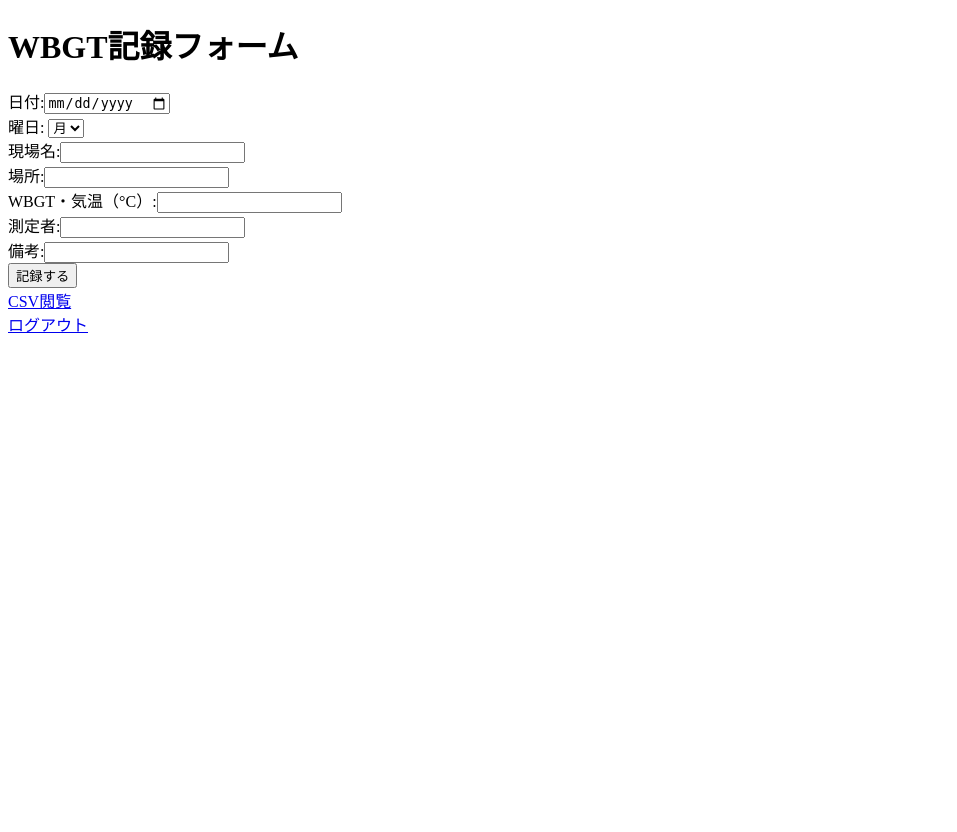
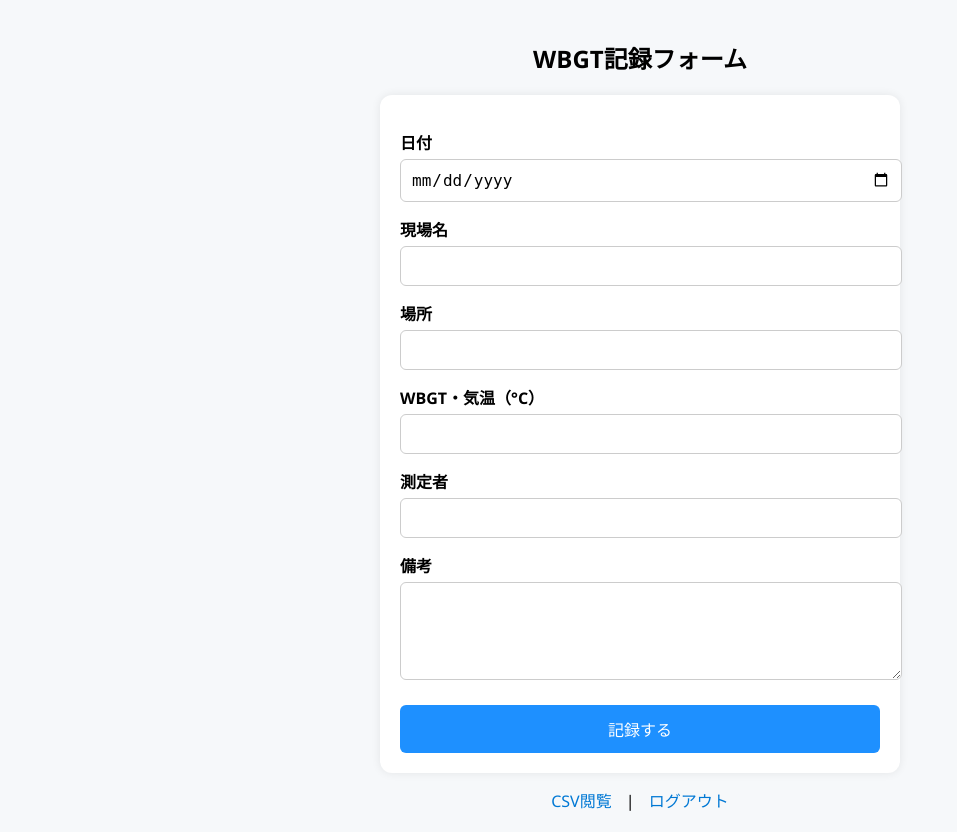
Before and after one commit to y0321suzuki/wbgt-app, a Flask app: page /form in a window 1280 px wide. Shown: the whole page, without its empty margins (0-957 px from the left). Before the commit the page ends 333 px from the top, so only its background shows below. Run offline with Flask 3, Linux system fonts and the light colour scheme; the visitor is signed in with stand-in values (Sample User, id 1); parts of the project's set-up code (start-up, migrations or seed data) failed here and were passed over.

Commit message:
Add files via upload

```diff
--- a/templates/form.html
+++ b/templates/form.html
@@ -1,24 +1,103 @@
 <!DOCTYPE html>
 <html lang="ja">
-<head><meta charset="UTF-8"><title>WBGT記録フォーム</title></head>
+<head>
+  <meta charset="UTF-8">
+  <meta name="viewport" content="width=device-width, initial-scale=1">
+  <title>WBGT記録フォーム</title>
+  <style>
+    body {
+      font-family: 'Segoe UI', sans-serif;
+      margin: 0;
+      padding: 20px;
+      background: #f6f8fa;
+    }
+    h2 {
+      text-align: center;
+      margin-bottom: 20px;
+    }
+    form {
+      max-width: 480px;
+      margin: auto;
+      background: white;
+      padding: 20px;
+      border-radius: 12px;
+      box-shadow: 0 0 10px rgba(0,0,0,0.08);
+    }
+    label {
+      display: block;
+      margin-top: 15px;
+      font-weight: bold;
+    }
+    input, select, textarea {
+      width: 100%;
+      padding: 10px;
+      margin-top: 5px;
+      font-size: 1rem;
+      border: 1px solid #ccc;
+      border-radius: 6px;
+    }
+    textarea {
+      resize: vertical;
+    }
+    .btn {
+      margin-top: 20px;
+      background: #1e90ff;
+      color: white;
+      border: none;
+      padding: 12px;
+      font-size: 1rem;
+      border-radius: 6px;
+      width: 100%;
+      cursor: pointer;
+    }
+    .btn:hover {
+      background: #0078d4;
+    }
+    .note {
+      text-align: center;
+      margin-top: 20px;
+      color: green;
+    }
+    .nav {
+      margin-top: 15px;
+      text-align: center;
+    }
+    .nav a {
+      margin: 0 10px;
+      text-decoration: none;
+      color: #0078d4;
+    }
+  </style>
+</head>
 <body>
-<h1>WBGT記録フォーム</h1>
-<form method="POST">
-    日付:<input type="date" name="date"><br>
-    曜日:
-    <select name="weekday">
-        <option>月</option><option>火</option><option>水</option>
-        <option>木</option><option>金</option><option>土</option><option>日</option>
-    </select><br>
-    現場名:<input type="text" name="site_name"><br>
-    場所:<input type="text" name="location"><br>
-    WBGT・気温（°C）:<input type="text" name="wbgt"><br>
-    測定者:<input type="text" name="measurer"><br>
-    備考:<input type="text" name="notes"><br>
-    <input type="submit" value="記録する">
-</form>
-{% if message %}<p>{{ message }}</p>{% endif %}
-<a href="/records">CSV閲覧</a><br>
-<a href="/logout">ログアウト</a>
+  <h2>WBGT記録フォーム</h2>
+  {% if message %}
+    <div class="note">{{ message }}</div>
+  {% endif %}
+  <form method="POST">
+    <label for="date">日付</label>
+    <input type="date" name="date" required>
+
+    <label for="site_name">現場名</label>
+    <input type="text" name="site_name" required>
+
+    <label for="location">場所</label>
+    <input type="text" name="location" required>
+
+    <label for="wbgt">WBGT・気温（°C）</label>
+    <input type="text" name="wbgt" required>
+
+    <label for="measurer">測定者</label>
+    <input type="text" name="measurer" required>
+
+    <label for="notes">備考</label>
+    <textarea name="notes" rows="4"></textarea>
+
+    <button type="submit" class="btn">記録する</button>
+  </form>
+
+  <div class="nav">
+    <a href="/records">CSV閲覧</a> | <a href="/logout">ログアウト</a>
+  </div>
 </body>
 </html>
```
